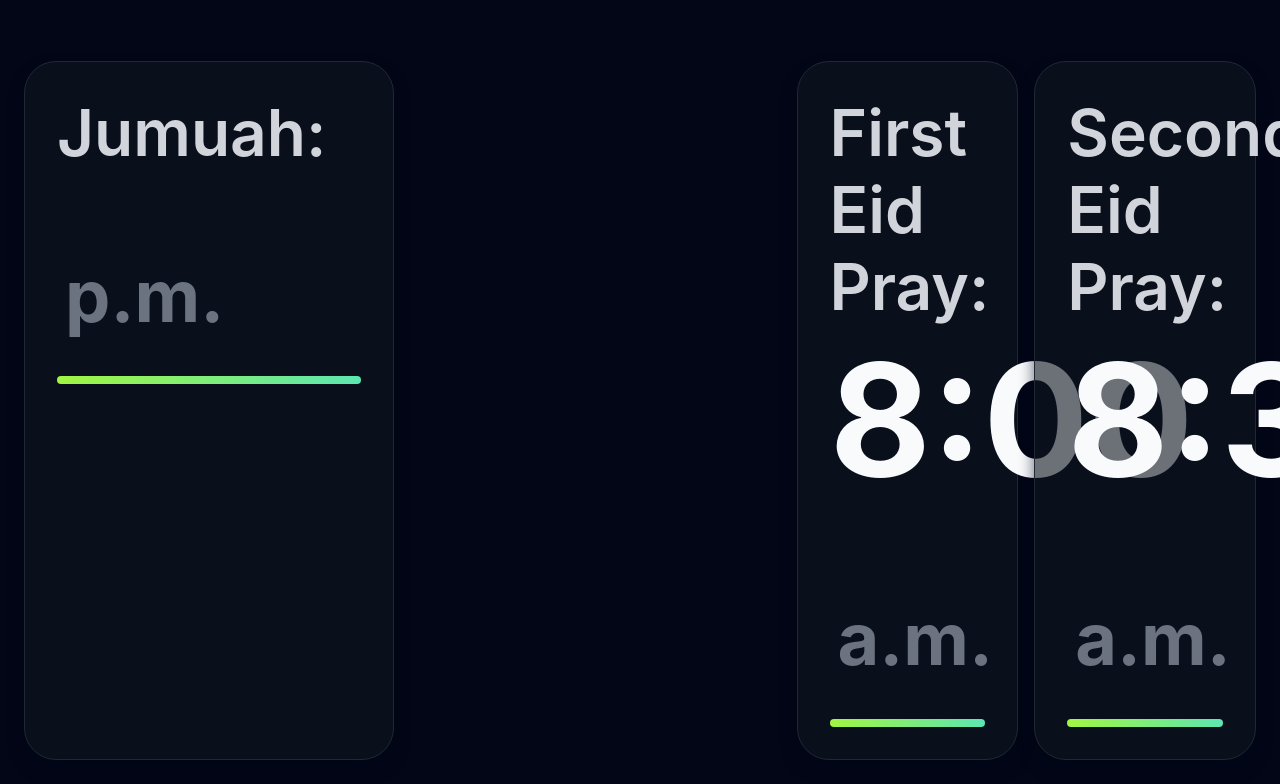
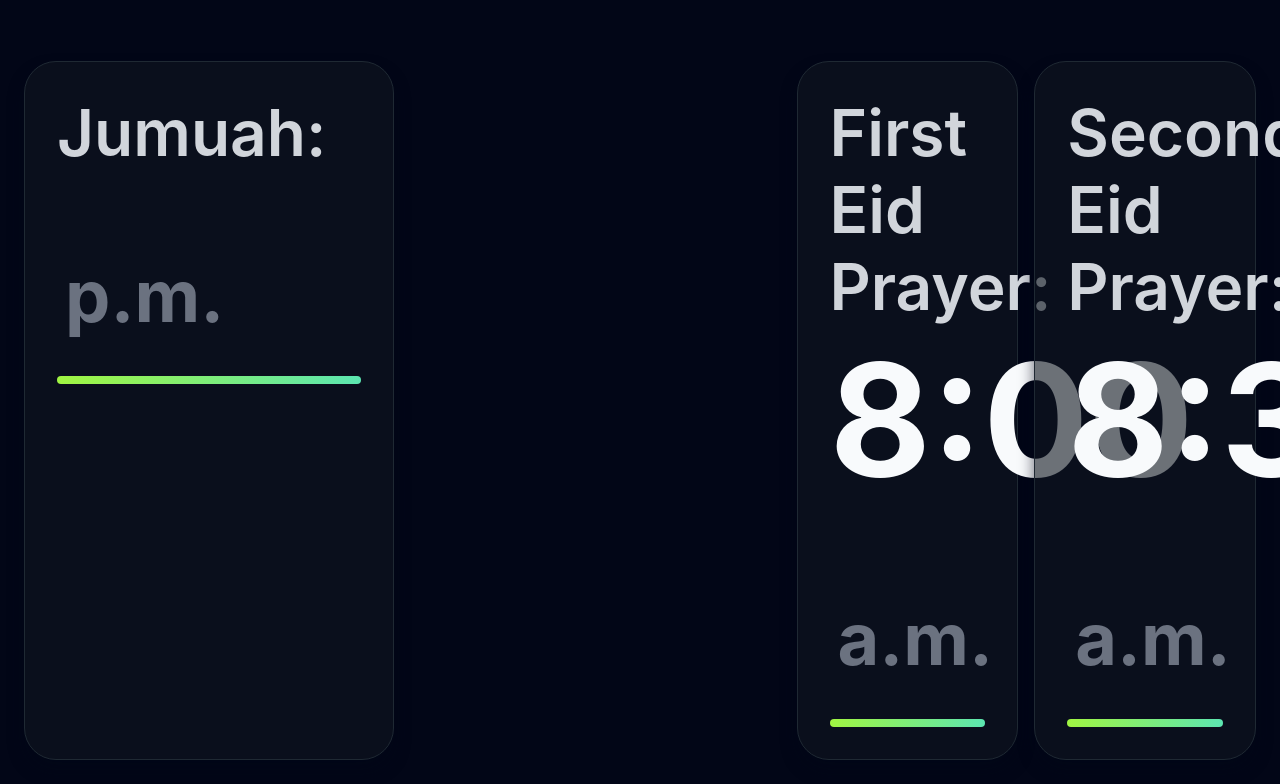
Before and after one commit to ismailsari07/papedisplayold, a website: page public/index.html in a window 1280 px wide. Shown: the part 1966-2750 px from the top of the page. Drawn offline with nearby package versions, Linux system fonts and the light colour scheme; no server answers.

Commit message:
index.html

```diff
--- a/public/index.html
+++ b/public/index.html
@@ -142,7 +142,7 @@
 
           <div style="display: flex; gap: 16px; width: 60%; justify-content: end">
             <div class="info-card">
-              <div class="info-title">First Eid Pray:</div>
+              <div class="info-title">First Eid Prayer:</div>
               <div class="info-value">
                 <span id="">8:00</span>
                 <span class="ampm-small" style="display: inline">a.m.</span>
@@ -151,7 +151,7 @@
             </div>
 
             <div class="info-card">
-              <div class="info-title">Second Eid Pray:</div>
+              <div class="info-title">Second Eid Prayer:</div>
               <div class="info-value">
                 <span id="">8:30</span>
                 <span class="ampm-small" style="display: inline">a.m.</span>
```
